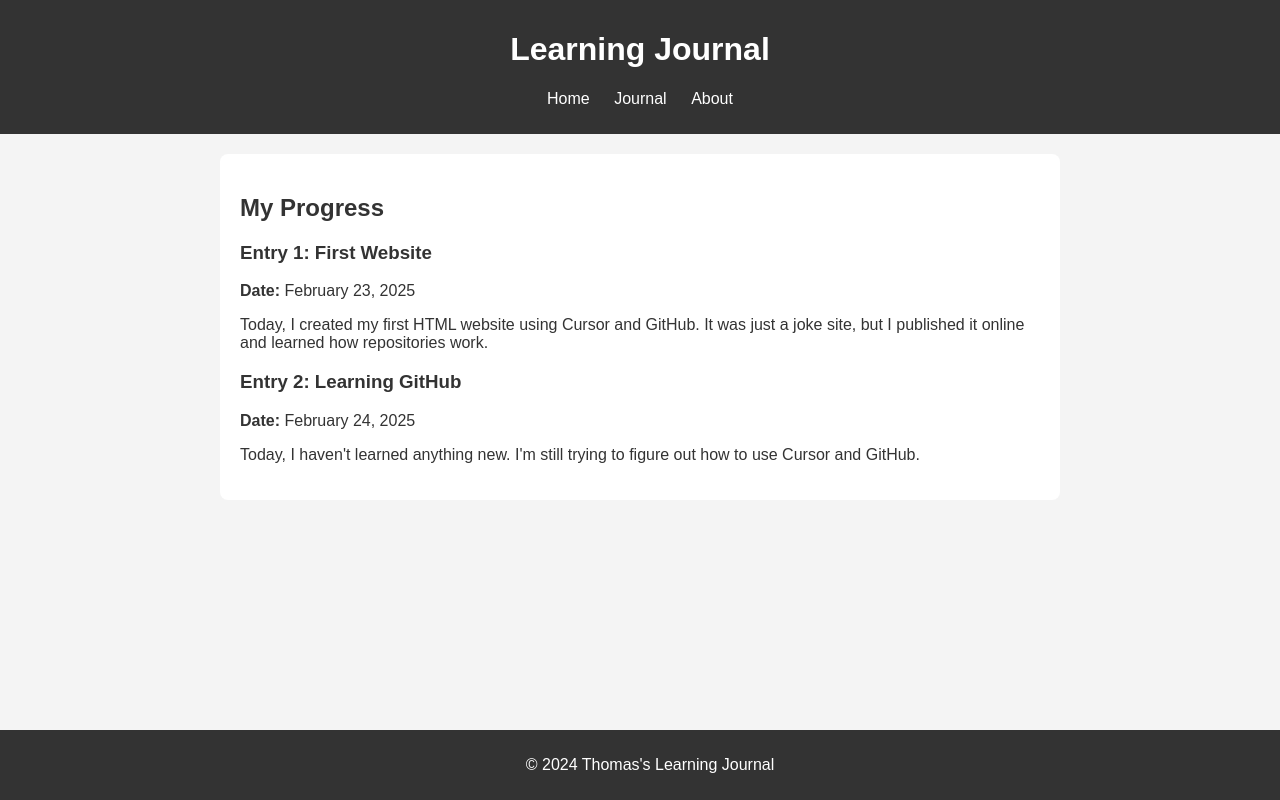
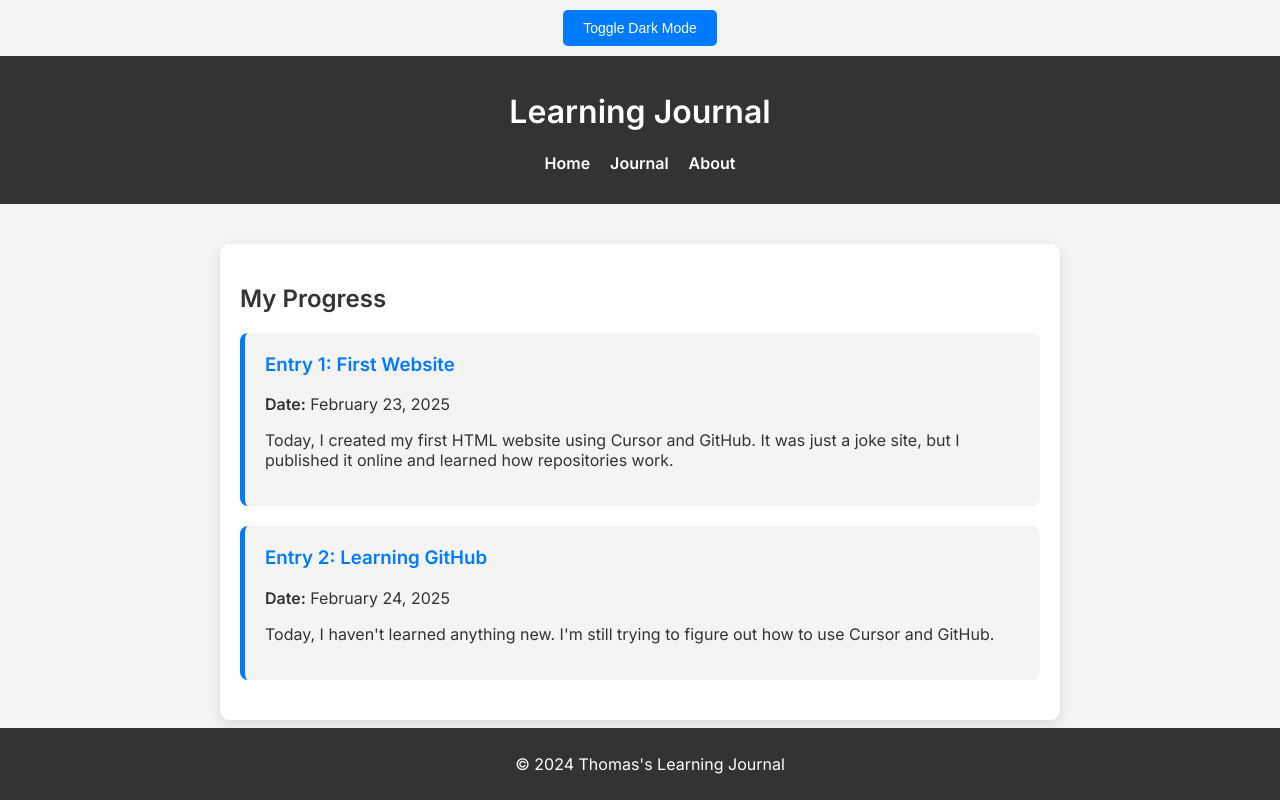
Before and after one commit to 0x0nice/learning-journal, a plain HTML site: page journal.html in a window 1280 px wide. Drawn offline with Linux system fonts and the light colour scheme.

Commit message:
made it a bit cleaner

```diff
--- a/journal.html
+++ b/journal.html
@@ -1,4 +1,13 @@
 <!DOCTYPE html>
+<html lang="en">
+<head>
+    <meta charset="UTF-8">
+    <meta name="viewport" content="width=device-width, initial-scale=1.0">
+    <title>Thomas's Learning Journal</title>
+    <link rel="stylesheet" href="styles.css">
+    <script defer src="script.js"></script>
+    <link href="https://fonts.googleapis.com/css2?family=Inter:wght@300;400;600&display=swap" rel="stylesheet">
+</head>
 <html lang="en">
 <head>
     <meta charset="UTF-8">
--- a/script.js
+++ b/script.js
@@ -0,0 +1,17 @@
+document.addEventListener("DOMContentLoaded", function() {
+    const toggleButton = document.createElement("button");
+    toggleButton.textContent = "Toggle Dark Mode";
+    toggleButton.id = "theme-toggle";
+
+    document.body.insertBefore(toggleButton, document.body.firstChild);
+
+    toggleButton.addEventListener("click", function() {
+        document.body.classList.toggle("dark-mode");
+        localStorage.setItem("theme", document.body.classList.contains("dark-mode") ? "dark" : "light");
+    });
+
+    // Load theme preference
+    if (localStorage.getItem("theme") === "dark") {
+        document.body.classList.add("dark-mode");
+    }
+});
--- a/styles.css
+++ b/styles.css
@@ -1,47 +1,113 @@
+/* ✨ Global Styles */
+:root {
+    --primary-bg: #f4f4f4;
+    --primary-text: #333;
+    --secondary-bg: white;
+    --nav-bg: #333;
+    --nav-text: white;
+    --accent-color: #007bff;
+}
+
+/* ✨ Dark Mode Variables */
+.dark-mode {
+    --primary-bg: #121212;
+    --primary-text: #eee;
+    --secondary-bg: #1e1e1e;
+    --nav-bg: #222;
+    --nav-text: #eee;
+}
+
+/* ✨ Reset & Basic Styling */
 body {
-    font-family: Arial, sans-serif;
+    font-family: 'Inter', sans-serif;
     margin: 0;
     padding: 0;
-    background-color: #f4f4f4;
-    color: #333;
+    background-color: var(--primary-bg);
+    color: var(--primary-text);
+    transition: background 0.3s, color 0.3s;
 }
 
+/* ✨ Header & Navigation */
 header {
-    background: #333;
-    color: white;
-    padding: 10px;
+    background: var(--nav-bg);
+    color: var(--nav-text);
     text-align: center;
+    padding: 15px 0;
 }
 
 nav ul {
     list-style: none;
     padding: 0;
+    display: flex;
+    justify-content: center;
+    gap: 20px;
 }
 
 nav ul li {
     display: inline;
-    margin: 0 10px;
 }
 
 nav ul li a {
-    color: white;
+    color: var(--nav-text);
     text-decoration: none;
+    font-weight: bold;
+    transition: color 0.3s;
 }
 
+nav ul li a:hover {
+    color: var(--accent-color);
+}
+
+/* ✨ Main Content */
 main {
     max-width: 800px;
-    margin: 20px auto;
+    margin: 40px auto;
     padding: 20px;
-    background: white;
-    border-radius: 8px;
+    background: var(--secondary-bg);
+    border-radius: 10px;
+    box-shadow: 0px 5px 15px rgba(0, 0, 0, 0.1);
 }
 
+/* ✨ Journal Entry Styling */
+article {
+    padding: 20px;
+    margin-bottom: 20px;
+    background: var(--primary-bg);
+    border-left: 5px solid var(--accent-color);
+    border-radius: 8px;
+    transition: background 0.3s, color 0.3s;
+}
+
+article h3 {
+    margin-top: 0;
+    color: var(--accent-color);
+}
+
+/* ✨ Footer */
 footer {
     text-align: center;
     padding: 10px;
-    background: #333;
-    color: white;
+    background: var(--nav-bg);
+    color: var(--nav-text);
     position: fixed;
     bottom: 0;
     width: 100%;
 }
+
+/* ✨ Dark Mode Button */
+#theme-toggle {
+    display: block;
+    margin: 10px auto;
+    padding: 10px 20px;
+    background: var(--accent-color);
+    border: none;
+    color: white;
+    font-size: 14px;
+    cursor: pointer;
+    border-radius: 5px;
+    transition: background 0.3s;
+}
+
+#theme-toggle:hover {
+    background: #0056b3;
+}
```
